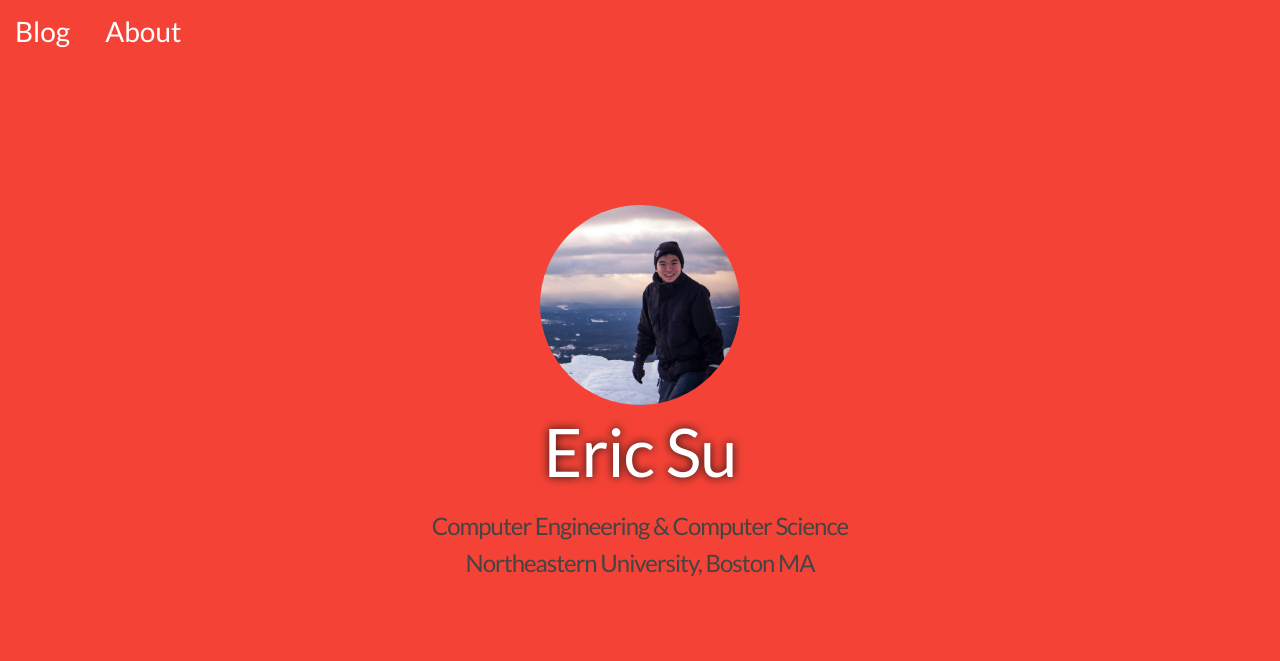
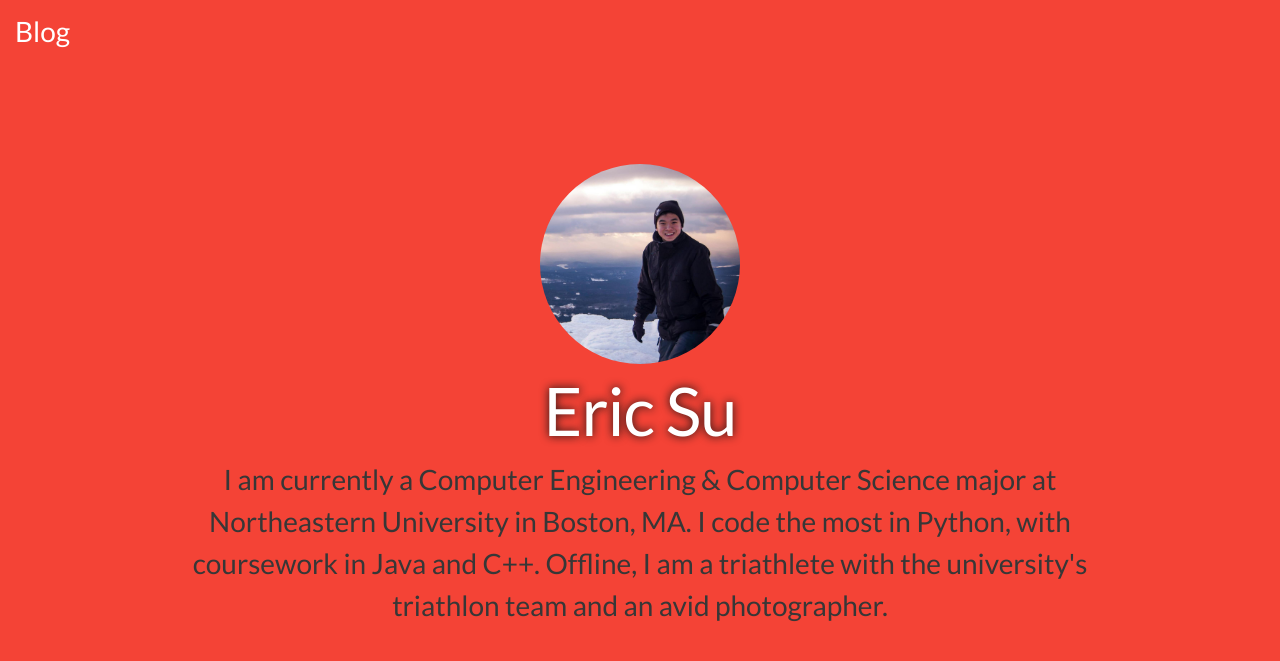
Before and after one commit to eric-cc-su/eric-cc-su.github.io, a Jekyll site: the page index.html, which Jekyll copies as it is, in a window 1280 px wide and 900 px high. Shown: the top 661 px of the window. Built offline with Jekyll 4.4.1, drawn with Linux system fonts in a browser that asks for light colours; some of the changed text lies outside the part shown.

Commit message:
Links added to home page, about page removed

```diff
--- a/_includes/navbar.html
+++ b/_includes/navbar.html
@@ -15,7 +15,6 @@
         <nav class="navbar-collapse collapse" id="navco">
             <ul class="nav pull-left links">
                 <li><a href="/blog/" class="navtext" title="Blog">Blog</a></li>
-                <li><a href="/about/" class="navtext" title="About">About</a></li>
             </ul>
         </nav>
     </div>
--- a/index.html
+++ b/index.html
@@ -49,7 +49,6 @@
             <nav class="navbar-collapse collapse" id="navco">
                 <ul class="nav pull-left links" style="margin-left: 0">
                     <li><a href="/blog/" class="navtext" title="Blog">Blog</a></li>
-                    <li><a href="/about/" class="navtext" title="About">About</a></li>
                 </ul>
             </nav>
         </div>
@@ -60,8 +59,13 @@
             <img src="images/esu2.jpg" class="face" alt="face">
 
             <h1 id="project_title">Eric Su</h1>
-            <h3 style="margin-top: 25px;color:#444">Computer Engineering & Computer Science</h3>
-            <h3 style="color:#444;">Northeastern University, Boston MA</h3>
+            <!--<h3 style="margin-top: 25px;color:#444">Computer Engineering & Computer Science</h3>-->
+            <p class="center-p" style="margin-top: 10px">
+                I am currently a Computer Engineering & Computer Science major at Northeastern University in Boston,
+                MA. I code the most in Python, with coursework in Java and C++. Offline, I am a triathlete with
+                the university's triathlon team and an avid photographer.
+            </p>
+            <!--<h3 style="color:#444;">Northeastern University, Boston MA</h3>-->
         </div>
 
         <div class="infosection">
@@ -111,11 +115,24 @@
             </div>
 
             <div class="col-md-12 trail" style="text-align: center; margin-bottom: 30px;">
-                <a id="linkedIn" href="https://www.linkedin.com/pub/eric-su/68/205/141">
+                <a class="proflink" id="linkedin" href="https://www.linkedin.com/pub/eric-su/68/205/141">
                     <button class="btn btn-group" style="padding: 20px;">
                         <img src="images/index/linkedIn.png" alt="LinkedIn Logo" style="display:inline; height: 40px">
-                        <h3 style="display: inline; vertical-align: middle;">Go to my LinkedIn
+                        <h3 style="display: inline; vertical-align: middle;">I'm on LinkedIn
                             <sup style="font-size: 10px">&reg;</sup></h3>
+                    </button>
+                </a>
+                <a class="proflink" id="github" href="https://github.com/eric-cc-su">
+                    <button class="btn btn-group" style="padding: 20px;">
+                        <img src="images/index/GitHub-Mark-64px.png" alt="GitHub Logo" style="display:inline; height: 40px">
+                        <h3 style="display: inline; vertical-align: middle;">...and GitHub</h3>
+                    </button>
+                </a>
+                <a class="proflink" id="tumblr" href="http://suphotography.tumblr.com/">
+                    <button class="btn btn-group" style="padding: 20px;">
+                        <img src="images/index/tumblr_logo_white_blue_64.png" alt="Tumblr Logo" style="display:inline;
+                        height: 40px">
+                        <h3 style="display: inline; vertical-align: middle;">...and tumblr</h3>
                     </button>
                 </a>
             </div>
--- a/stylesheets/newindex.css
+++ b/stylesheets/newindex.css
@@ -174,12 +174,6 @@
     text-align: center;
 }
 
-#linkedIn :hover {
-    background-color: #07bdfd ;
-    text-decoration: none;
-}
-
-
 .nav > li {
     font-size: 28px;
     margin-right: 10px;
@@ -264,6 +258,30 @@
     margin: 30px;
 }
 
+.proflink button {
+    background-color: #989b95;
+    margin: 10px;
+}
+
+.proflink :hover {
+    text-decoration: none;
+}
+
+#github :hover {
+    background-color: #c35acf;
+}
+
+#linkedin :hover {
+    background-color: #07bdfd ;
+}
+
+#tumblr {
+    display: block;
+}
+
+#tumblr :hover {
+    background-color: #FFF;
+}
 
 #project_title {
   margin: 0;
```
Also changed, not shown: about/index.html (deleted, +0 -13 lines), images/index/GitHub-Mark-64px.png (added), images/index/tumblr_logo_white_blue_64.png (added).
